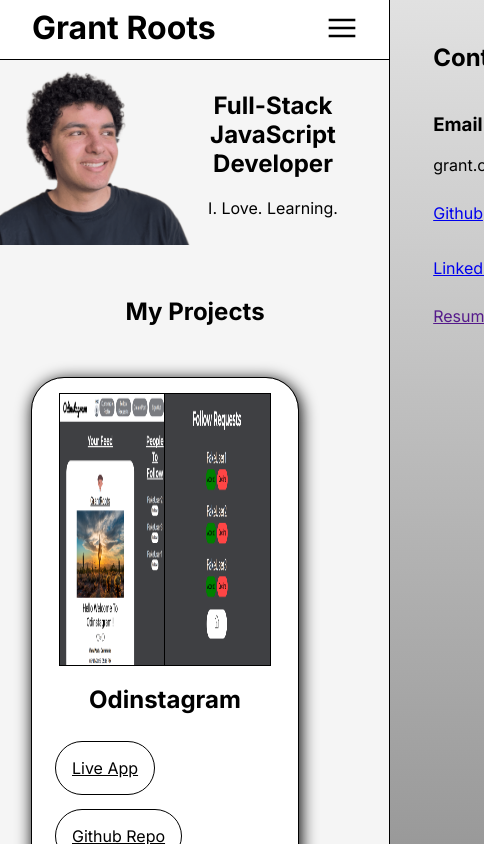
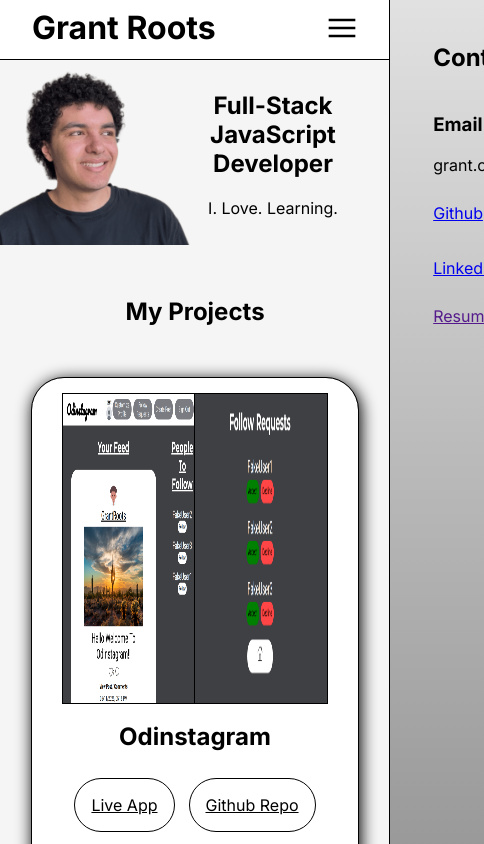
Before and after one commit to GrantRoots/personal-website, a React (Vite) app: page / in a window 390 px wide. Shown: the top 844 px of the page, 484 px wide, since content can reach past the window. Built offline with nearby package versions, Linux system fonts and the light colour scheme.

Commit message:
feat: change styles for smaller screen size

```diff
--- a/src/App.module.css
+++ b/src/App.module.css
@@ -96,3 +96,10 @@
   width: 80%;
   text-align: center;
 }
+
+@media (max-width: 778px) {
+  .project {
+    max-width: 100%;
+    height: 41rem;
+  }
+}
--- a/src/components/Footer/Footer.module.css
+++ b/src/components/Footer/Footer.module.css
@@ -26,3 +26,9 @@
 .footer svg {
   height: 3rem;
 }
+
+@media (max-width: 778px) {
+  .footer > * > * {
+    margin: 0rem;
+  }
+}
```
